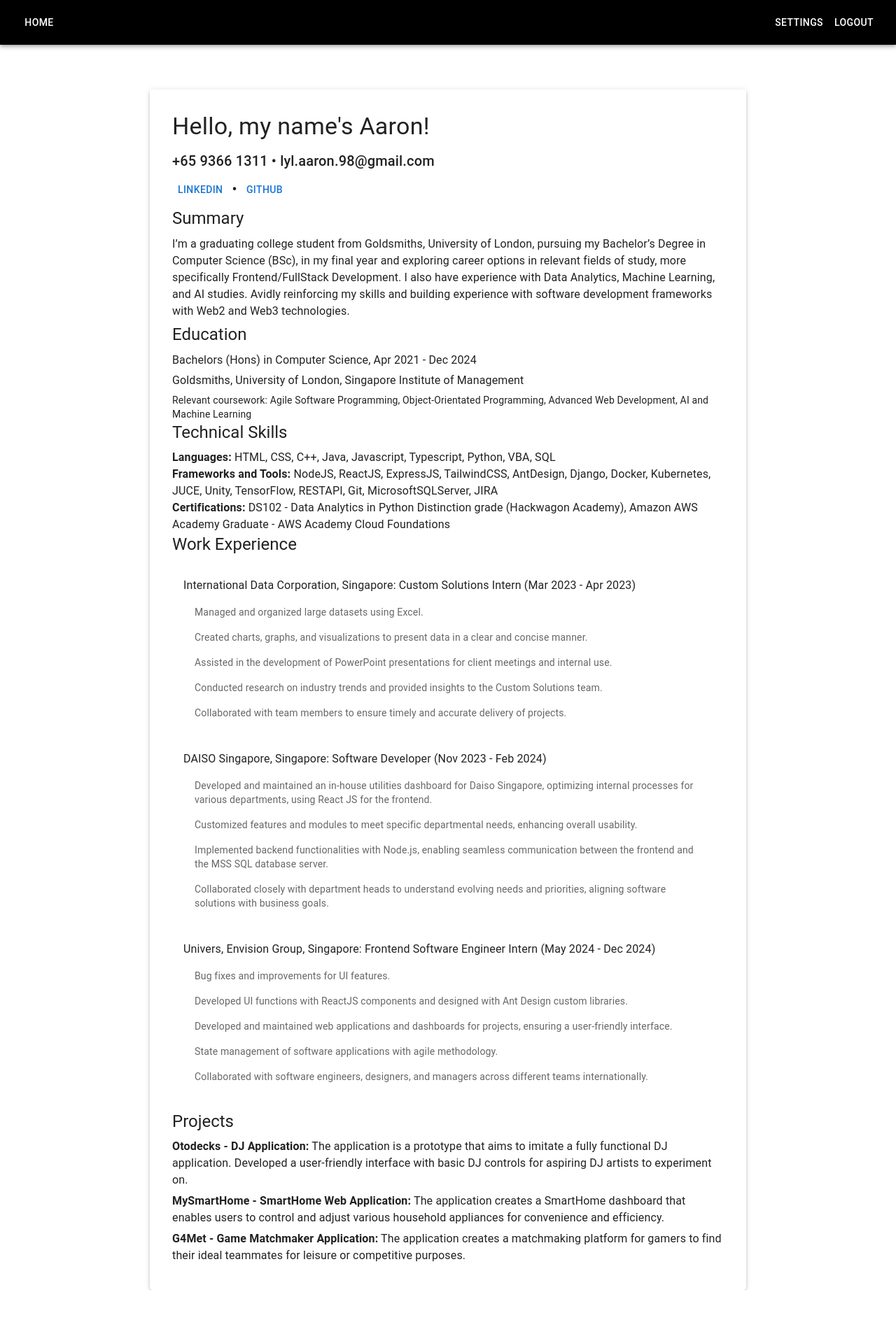
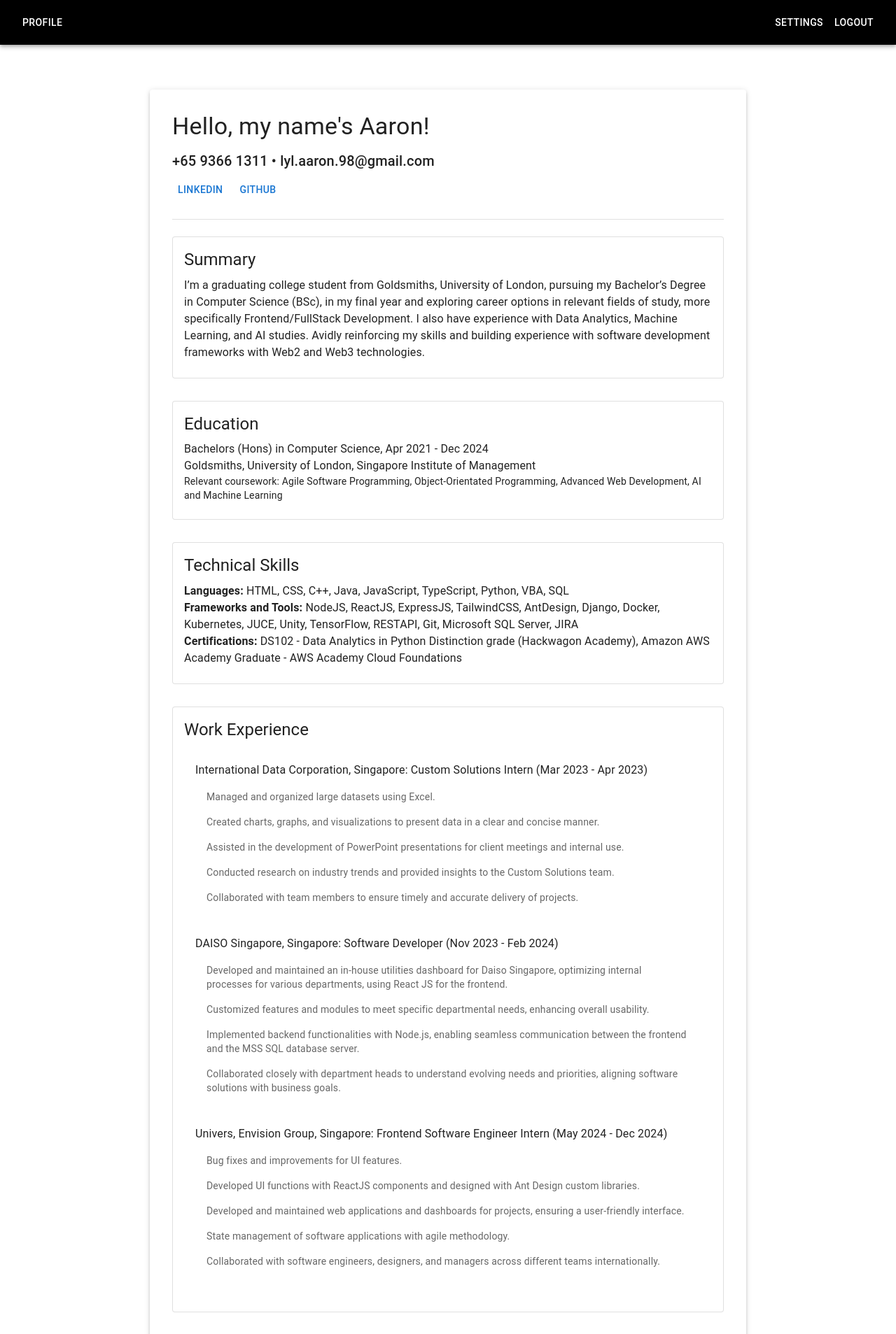
Before and after one commit to lylaaron98/genvoice-website, a Next.js app: page /profile in a window 1280 px wide. Shown: the top 1907 px of the page at 70% size. Before the commit the page ends 1844 px from the top, so only its background shows below. Built offline with nearby package versions, Linux system fonts and the light colour scheme.

Commit message:
refactored navbar and profile content
refactored the navbar to not show options on login page and profile content restructuring with MUI components

```diff
--- a/src/components/HomeContent.tsx
+++ b/src/components/HomeContent.tsx
@@ -8,9 +8,12 @@ import {
     List,
     ListItem,
     ListItemText,
+    Card,
+    CardContent,
+    Divider,
 } from "@mui/material";
 
-const HomePage = () => {
+const HomeContent = () => {
     return (
         <Container component="main" maxWidth="md" sx={{ mt: 8 }}>
             <Paper elevation={3} sx={{ p: 4 }}>
@@ -21,55 +24,71 @@ const HomePage = () => {
                     +65 9366 1311 • lyl.aaron.98@gmail.com
                 </Typography>
                 <Typography variant="h6" gutterBottom>
-                    <Button href="https://linkedin.com/in/aaron-lee-b832431b3" target="_blank" color="primary">
+                    <Button href="https://linkedin.com/in/aaron-lee-b832431b3" target="_blank" color="primary" sx={{ mr: 1 }}>
                         LinkedIn
-                    </Button>{" "}
-                    •{" "}
+                    </Button>
                     <Button href="https://github.com/lylaaron98" target="_blank" color="primary">
                         GitHub
                     </Button>
                 </Typography>
 
-                <section>
+                <Divider sx={{ my: 3 }} />
+
+                <Grid container spacing={2}>
+                    <Grid item xs={12}>
+                        <Card variant="outlined" sx={{ mb: 2 }}>
+                            <CardContent>
                                 <Typography variant="h5" component="h2" gutterBottom>
                                     Summary
                                 </Typography>
-                    <Typography variant="body1" gutterBottom>
+                                <Typography variant="body1">
                                     I’m a graduating college student from Goldsmiths, University of London, pursuing my Bachelor’s Degree in Computer Science (BSc), in my final year and exploring career options in relevant fields of study, more specifically Frontend/FullStack Development. I also have experience with Data Analytics, Machine Learning, and AI studies. Avidly reinforcing my skills and building experience with software development frameworks with Web2 and Web3 technologies.
                                 </Typography>
-                </section>
+                            </CardContent>
+                        </Card>
+                    </Grid>
 
-                <section>
+                    <Grid item xs={12}>
+                        <Card variant="outlined" sx={{ mb: 2 }}>
+                            <CardContent>
                                 <Typography variant="h5" component="h2" gutterBottom>
                                     Education
                                 </Typography>
-                    <Typography variant="body1" gutterBottom>
+                                <Typography variant="body1">
                                     Bachelors (Hons) in Computer Science, Apr 2021 - Dec 2024
                                 </Typography>
-                    <Typography variant="body1" gutterBottom>
+                                <Typography variant="body1">
                                     Goldsmiths, University of London, Singapore Institute of Management
                                 </Typography>
                                 <Typography variant="body2">
                                     Relevant coursework: Agile Software Programming, Object-Orientated Programming, Advanced Web Development, AI and Machine Learning
                                 </Typography>
-                </section>
+                            </CardContent>
+                        </Card>
+                    </Grid>
 
-                <section>
+                    <Grid item xs={12}>
+                        <Card variant="outlined" sx={{ mb: 2 }}>
+                            <CardContent>
                                 <Typography variant="h5" component="h2" gutterBottom>
                                     Technical Skills
                                 </Typography>
                                 <Typography variant="body1">
-                        <strong>Languages:</strong> HTML, CSS, C++, Java, Javascript, Typescript, Python, VBA, SQL
+                                    <strong>Languages:</strong> HTML, CSS, C++, Java, JavaScript, TypeScript, Python, VBA, SQL
                                 </Typography>
                                 <Typography variant="body1">
-                        <strong>Frameworks and Tools:</strong> NodeJS, ReactJS, ExpressJS, TailwindCSS, AntDesign, Django, Docker, Kubernetes, JUCE, Unity, TensorFlow, RESTAPI, Git, MicrosoftSQLServer, JIRA
+                                    <strong>Frameworks and Tools:</strong> NodeJS, ReactJS, ExpressJS, TailwindCSS, AntDesign, Django, Docker, Kubernetes, JUCE, Unity, TensorFlow, RESTAPI, Git, Microsoft SQL Server, JIRA
                                 </Typography>
                                 <Typography variant="body1">
                                     <strong>Certifications:</strong> DS102 - Data Analytics in Python Distinction grade (Hackwagon Academy), Amazon AWS Academy Graduate - AWS Academy Cloud Foundations
                                 </Typography>
-                </section>
+                            </CardContent>
+                        </Card>
+                    </Grid>
 
-                <section>
+                    <Grid item xs={12}>
+                        <Card variant="outlined" sx={{ mb: 2 }}>
+                            <CardContent>
                                 <Typography variant="h5" component="h2" gutterBottom>
                                     Work Experience
                                 </Typography>
@@ -116,9 +135,13 @@ const HomePage = () => {
                                         />
                                     </ListItem>
                                 </List>
-                </section>
+                            </CardContent>
+                        </Card>
+                    </Grid>
 
-                <section>
+                    <Grid item xs={12}>
+                        <Card variant="outlined" sx={{ mb: 2 }}>
+                            <CardContent>
                                 <Typography variant="h5" component="h2" gutterBottom>
                                     Projects
                                 </Typography>
@@ -131,10 +154,13 @@ const HomePage = () => {
                                 <Typography variant="body1" gutterBottom>
                                     <strong>G4Met - Game Matchmaker Application:</strong> The application creates a matchmaking platform for gamers to find their ideal teammates for leisure or competitive purposes.
                                 </Typography>
-                </section>
+                            </CardContent>
+                        </Card>
+                    </Grid>
+                </Grid>
             </Paper>
         </Container>
     );
 };
 
-export default HomePage;
+export default HomeContent;
--- a/src/components/navbar.tsx
+++ b/src/components/navbar.tsx
@@ -2,35 +2,38 @@
 
 import React from 'react';
 import { Button, AppBar, Toolbar, Typography } from '@mui/material';
-import { useRouter } from 'next/navigation';
+import { usePathname } from 'next/navigation'; // Import usePathname
 
 const Navbar = () => {
-    const router = useRouter(); // Use router for navigation
-
-    const handleNavigation = (path: string) => {
-        router.push(path); // Navigate to the specified path
-    };
+    const pathname = usePathname(); // Get the current pathname
 
     const handleLogout = () => {
-        // Implement logout logic here (e.g., clearing auth state)
-        // Redirect to login page
-        router.push('/login');
+        // Clear the token from local storage and redirect to the login page
+        localStorage.removeItem("authToken");
+        window.location.href = '/login'; // Redirect to login page
     };
 
     return (
         <AppBar position="static" sx={{ background: 'black' }}>
             <Toolbar>
-                <Typography variant="h6" sx={{ flexGrow: 1 }}>
-                    <Button color="inherit" onClick={() => handleNavigation('/')}>
-                        Home
-                    </Button>
-                </Typography>
-                <Button color="inherit" onClick={() => handleNavigation('/settings')}>
-                    Settings
-                </Button>
-                <Button color="inherit" onClick={handleLogout}>
-                    Logout
-                </Button>
+                {pathname === '/login' ? (
+                    // Render nothing or placeholder on login page
+                    <Typography variant="h6" sx={{ flexGrow: 1 }}>
+                        {/* You can place a placeholder here if desired */}
+                        GenVoice Profile Login
+                    </Typography>
+                ) : (
+                    // Render normal Navbar contents for other pages
+                    <>
+                        <Typography variant="h6" sx={{ flexGrow: 1 }}>
+                            <Button color="inherit" href="/">Profile</Button>
+                        </Typography>
+                        <Button color="inherit" href="/settings">Settings</Button>
+                        <Button color="inherit" onClick={handleLogout}>
+                            Logout
+                        </Button>
+                    </>
+                )}
             </Toolbar>
         </AppBar>
     );
```
Lines whose indentation alone changed are shown as unchanged.
